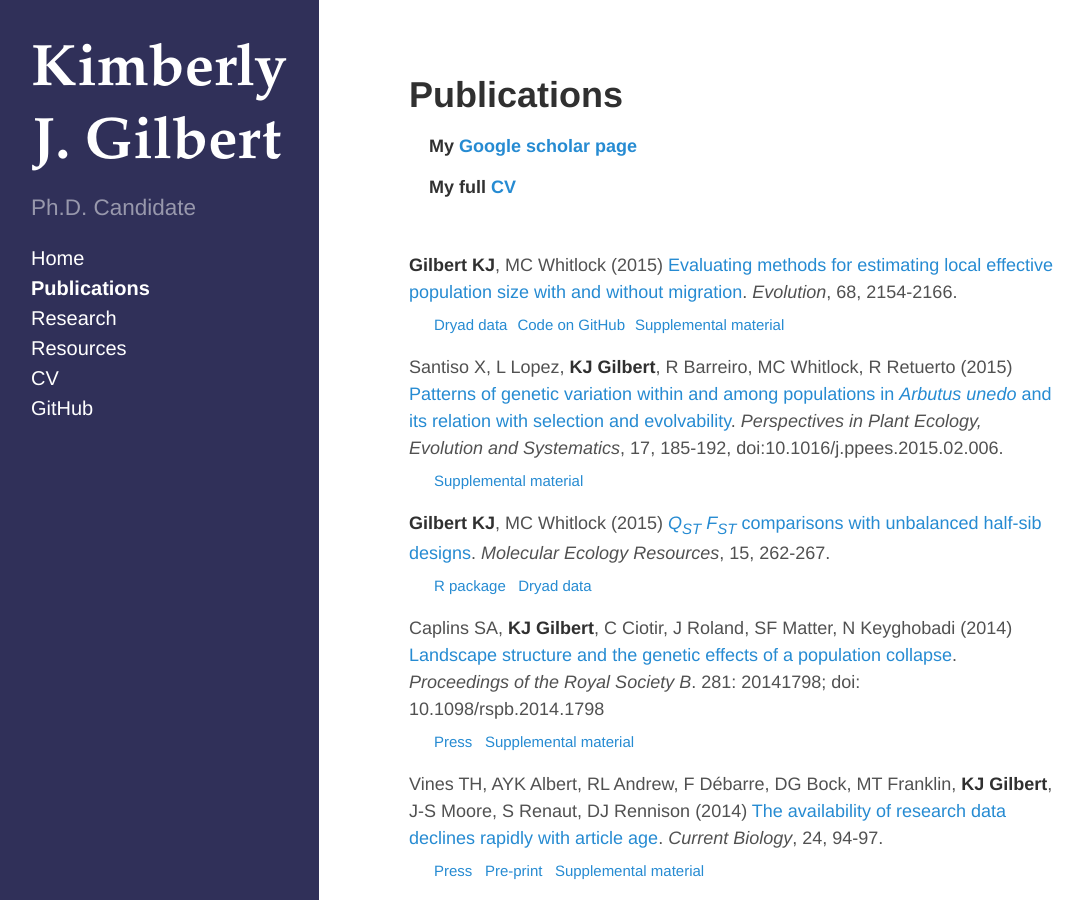
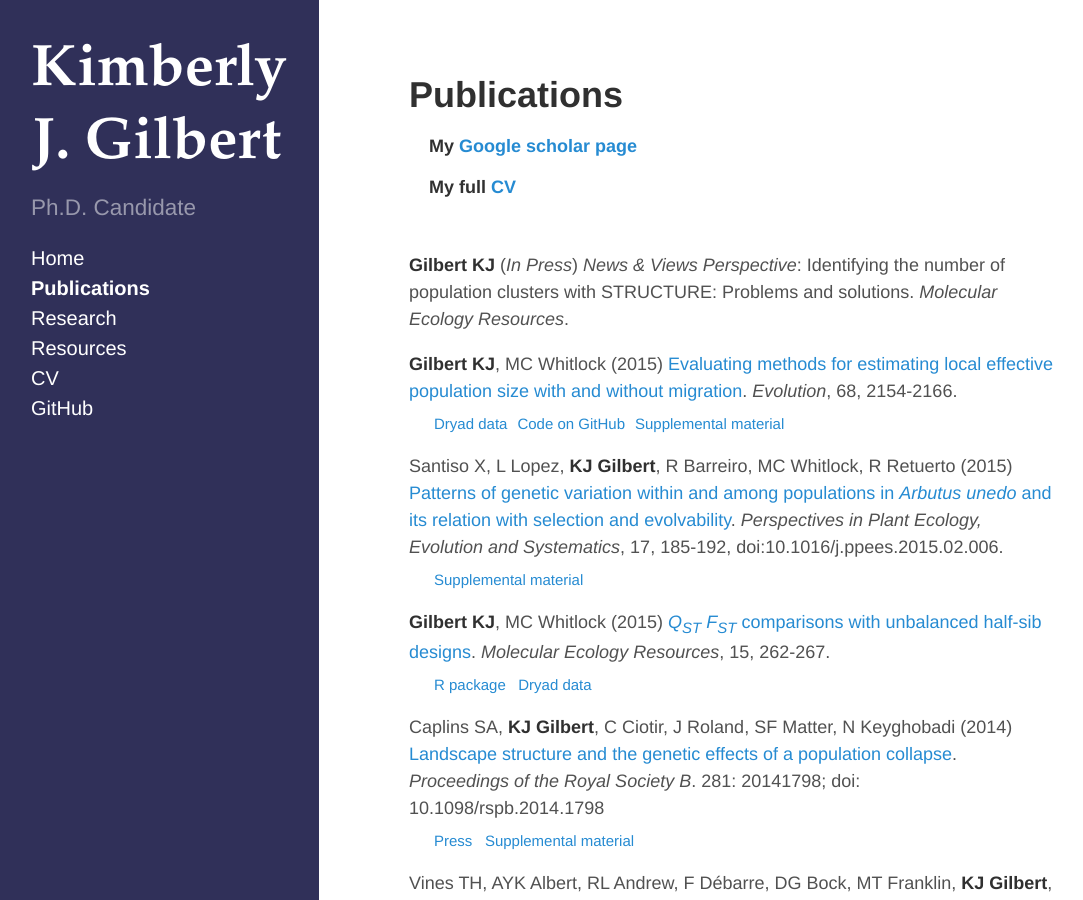
Before and after one commit to kjgilbert/kjgilbert.github.io, a Jekyll site: the page built from publications.md, in a window 1280 px wide and 900 px high. Shown: the whole window, without its empty margins (5-1088 px from the left). Built offline with Jekyll 4.4.1, drawn with Linux system fonts in a browser that asks for light colours; Markdown is read by kramdown in place of the engine named in the settings.

Commit message:
update with perspective

```diff
--- a/publications.md
+++ b/publications.md
@@ -8,6 +8,7 @@ title: Publications
 
 &nbsp;
 
+**Gilbert KJ** (*In Press*) *News & Views Perspective*: Identifying the number of population clusters with STRUCTURE: Problems and solutions. *Molecular Ecology Resources*.
 
 **Gilbert KJ**, MC Whitlock (2015) [Evaluating methods for estimating local effective population size with and without migration](http://onlinelibrary.wiley.com/doi/10.1111/evo.12713/abstract). *Evolution*, 68, 2154-2166.
 &nbsp;&nbsp;&nbsp;&nbsp; <sub>[Dryad data](http://datadryad.org/resource/doi:10.5061/dryad.3r651)</sub> &nbsp;<sub>[Code on GitHub](https://github.com/kjgilbert/NeEstimation_Param-Conversion-Analysis)</sub> &nbsp;<sub>[Supplemental material]()</sub>
```
Also changed, not shown: 1 other file.
